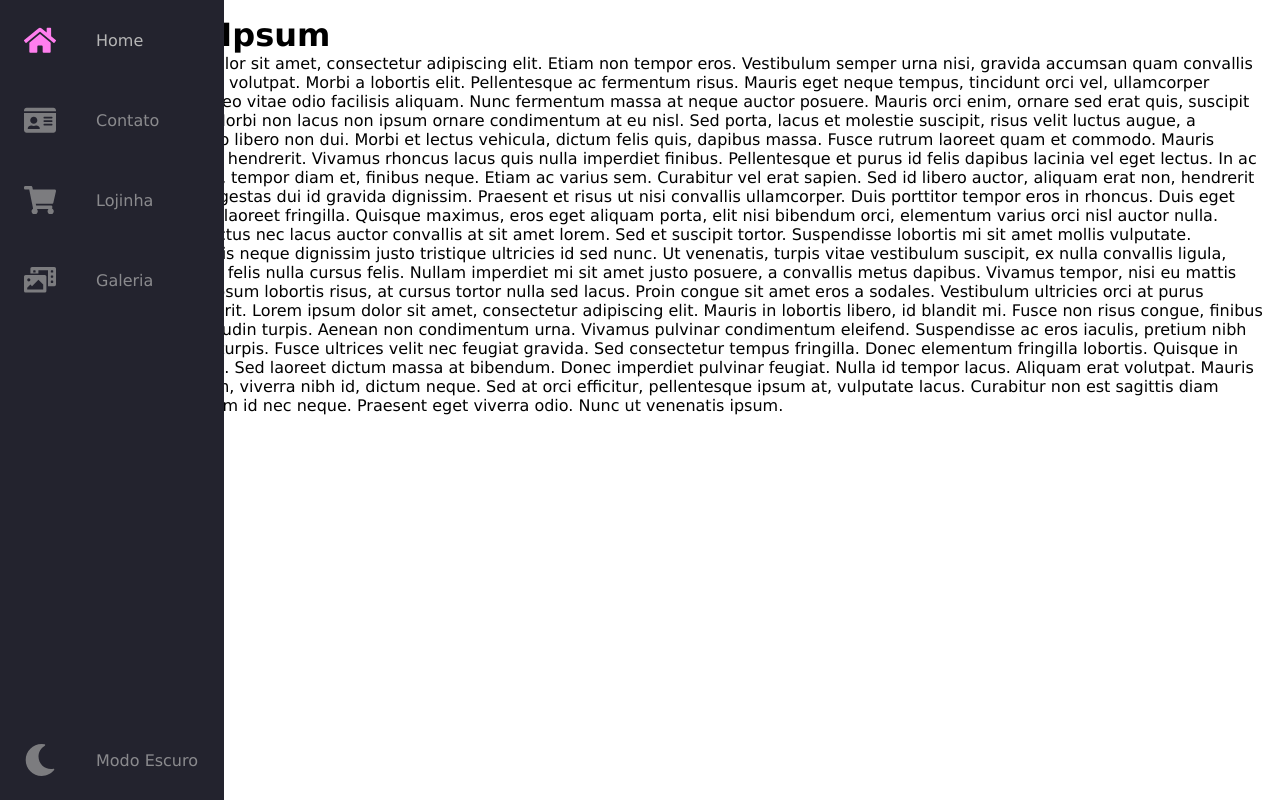
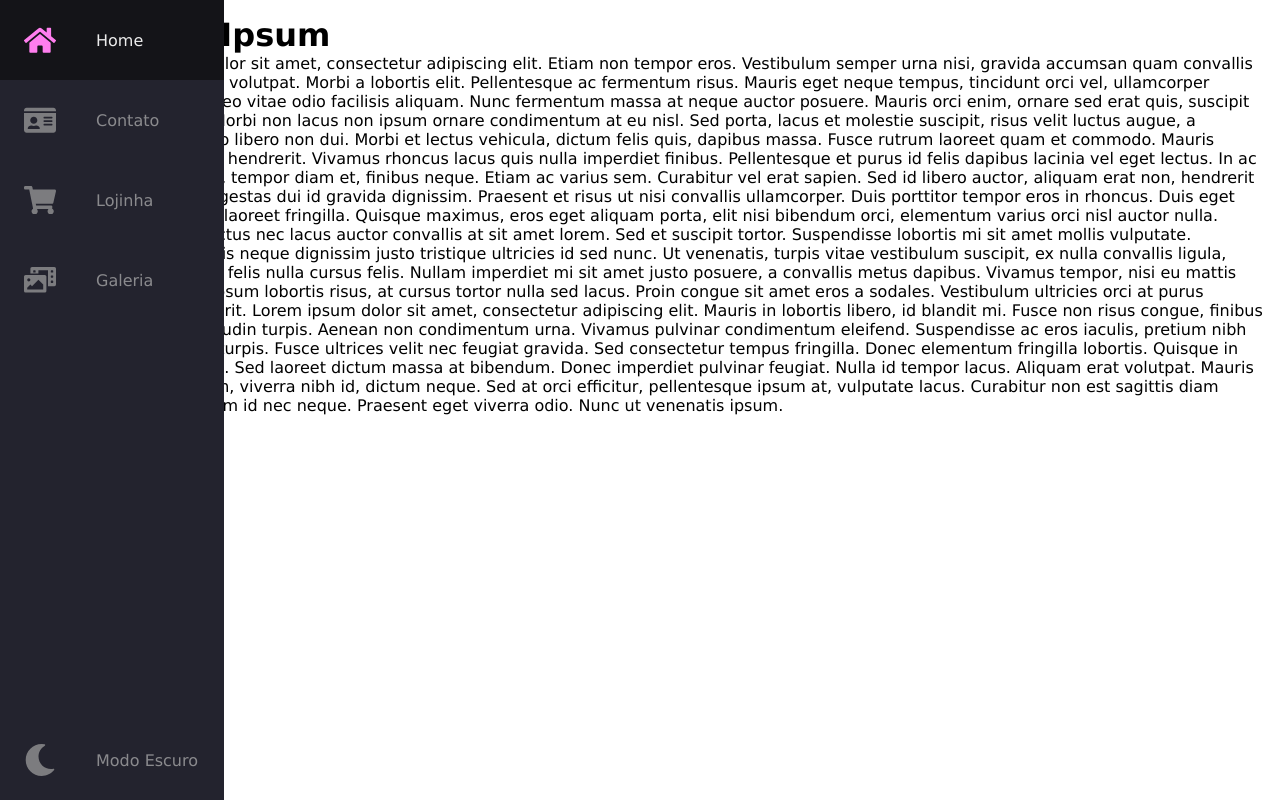
Before and after one commit to Maracujacake/animated-navbar, a plain HTML site: page index.html in a window 1280 px wide. Drawn offline with Linux system fonts and the light colour scheme; files that its build step writes are made by us from their sources.

Commit message:
UPDATE 7

```diff
--- a/style.css
+++ b/style.css
@@ -86,6 +86,8 @@ main{
 
 .nav-link:hover{
     filter: grayscale(0%);
+    background: var(--bg-secondary);
+    color: var(--text-secondary);
 }
 
 .link-text{
```
